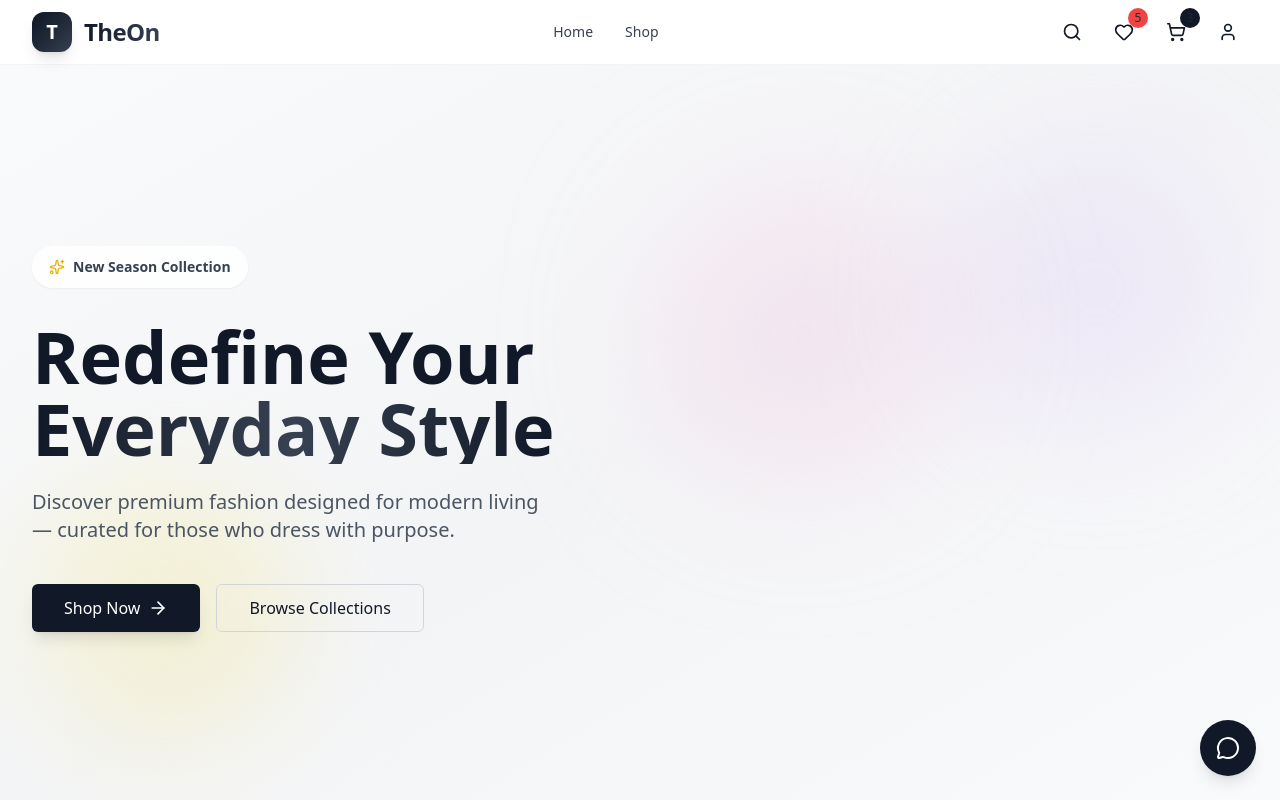
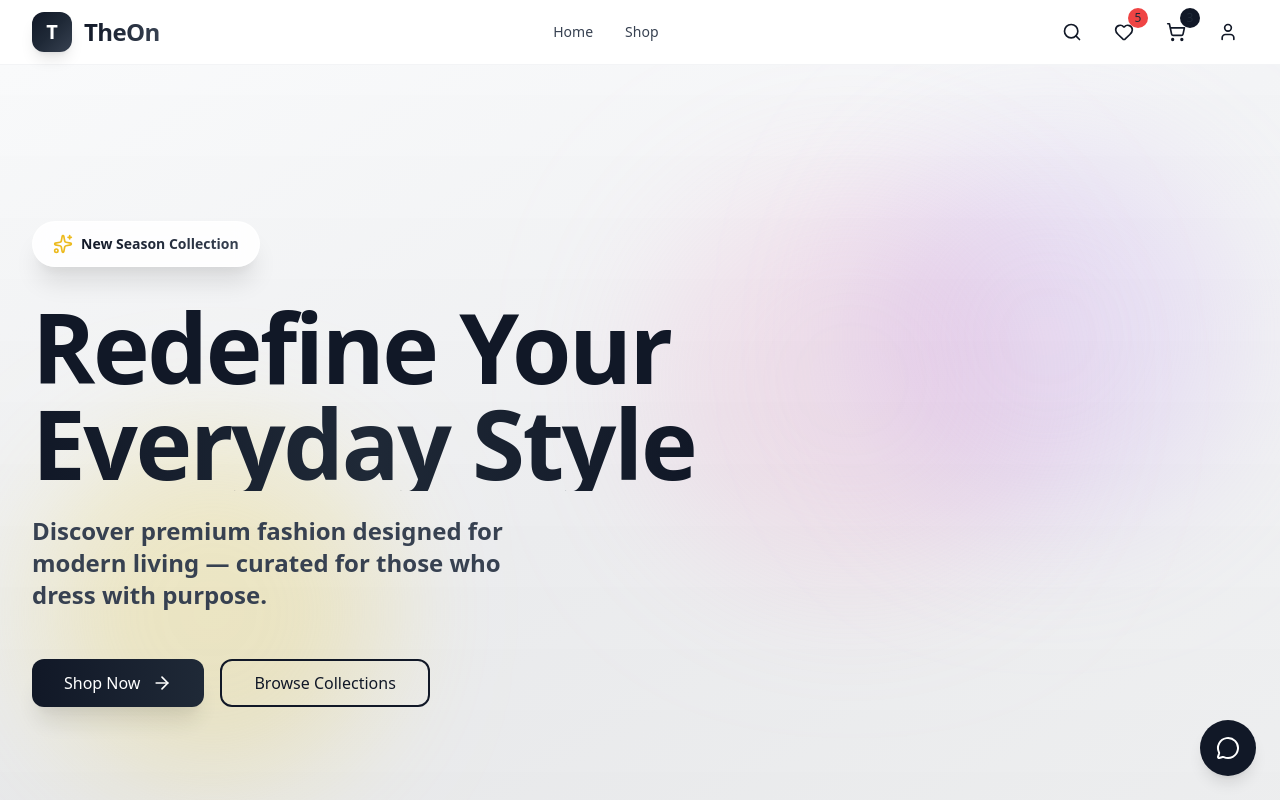
Before and after one commit to indrareddy15/theOn_u, a React (Vite) app: page / in a window 1280 px wide. Shown: the top 800 px of the page. Built offline with nearby package versions, Linux system fonts and the light colour scheme.

Commit message:
completionId: cgen-e6b2541e62ec494eade54be3636b2f30
cgen-e6b2541e62ec494eade54be3636b2f30

```diff
--- a/src/pages/Home.jsx
+++ b/src/pages/Home.jsx
@@ -43,45 +43,52 @@ export default function Home() {
 
   return (
     <div className="min-h-screen">
-      {/* Hero Section */}
-      <section className="relative h-[600px] md:h-[750px] bg-gradient-to-br from-gray-50 via-gray-100 to-gray-50 overflow-hidden">
+      {/* Hero Section - Premium Enhanced */}
+      <section className="relative h-[600px] md:h-[800px] bg-gradient-to-br from-gray-50 via-gray-100 to-gray-50 overflow-hidden group">
+        {/* Enhanced Gradient Blobs with Better Animation */}
         <div className="absolute inset-0">
-          <div className="absolute top-20 right-10 w-72 h-72 bg-purple-200 rounded-full mix-blend-multiply filter blur-3xl opacity-30 animate-blob"></div>
-          <div className="absolute bottom-20 left-10 w-72 h-72 bg-yellow-200 rounded-full mix-blend-multiply filter blur-3xl opacity-30 animate-blob animation-delay-2000"></div>
-          <div className="absolute top-40 left-1/2 w-72 h-72 bg-pink-200 rounded-full mix-blend-multiply filter blur-3xl opacity-30 animate-blob animation-delay-4000"></div>
+          <div className="absolute top-20 right-10 w-96 h-96 bg-purple-300 rounded-full mix-blend-multiply filter blur-3xl opacity-25 animate-blob"></div>
+          <div className="absolute bottom-20 left-10 w-96 h-96 bg-yellow-300 rounded-full mix-blend-multiply filter blur-3xl opacity-25 animate-blob animation-delay-2000"></div>
+          <div className="absolute top-40 left-1/2 w-96 h-96 bg-pink-300 rounded-full mix-blend-multiply filter blur-3xl opacity-20 animate-blob animation-delay-4000"></div>
+          {/* Additional subtle overlay for depth */}
+          <div className="absolute inset-0 bg-gradient-to-t from-black/5 to-transparent"></div>
         </div>
 
         <div className="relative max-w-7xl mx-auto px-4 sm:px-6 lg:px-8 h-full flex items-center">
-          <div className="max-w-2xl animate-fadeInDown">
-            <div className="inline-flex items-center gap-2 px-4 py-2.5 bg-white/80 backdrop-blur-sm rounded-full mb-8 shadow-sm hover:shadow-md transition-all duration-300 border border-white/50">
-              <Sparkles className="w-4 h-4 text-yellow-500" />
-              <span className="text-sm font-semibold text-gray-700">New Season Collection</span>
+          <div className="max-w-2xl animate-slideInLeft" style={{ animationDuration: '0.8s' }}>
+            {/* Premium Badge */}
+            <div className="inline-flex items-center gap-2 px-5 py-3 bg-white/90 backdrop-blur-md rounded-full mb-8 shadow-premium hover:shadow-premium-lg transition-all duration-300 border border-white/70 group/badge hover:scale-105">
+              <Sparkles className="w-5 h-5 text-yellow-500 animate-pulse-subtle" />
+              <span className="text-sm font-bold text-gray-800 bg-gradient-to-r from-gray-900 to-gray-700 bg-clip-text text-transparent">New Season Collection</span>
             </div>
 
-            <h1 className="text-5xl md:text-7xl font-bold text-gray-900 mb-6 leading-tight">
+            {/* Enhanced Headline with Better Typography */}
+            <h1 className="text-6xl md:text-8xl font-black text-gray-900 mb-6 leading-tight tracking-tight animate-fadeInUp" style={{ animationDelay: '0.1s' }}>
               Redefine Your
-              <span className="block bg-gradient-to-r from-gray-900 via-gray-700 to-gray-900 bg-clip-text text-transparent">
+              <span className="block bg-gradient-to-r from-gray-900 via-gray-800 to-gray-900 bg-clip-text text-transparent">
                 Everyday Style
               </span>
             </h1>
 
-            <p className="text-lg md:text-xl text-gray-600 mb-10 max-w-lg leading-relaxed font-medium">
+            {/* Enhanced Subheading */}
+            <p className="text-lg md:text-2xl text-gray-700 mb-12 max-w-lg leading-relaxed font-semibold animate-fadeInUp" style={{ animationDelay: '0.2s' }}>
               Discover premium fashion designed for modern living — curated for those who dress with purpose.
             </p>
 
-            <div className="flex flex-col sm:flex-row flex-wrap gap-4">
+            {/* Enhanced CTA Buttons */}
+            <div className="flex flex-col sm:flex-row flex-wrap gap-4 animate-fadeInUp" style={{ animationDelay: '0.3s' }}>
               <Button
                 size="lg"
-                className="bg-gray-900 hover:bg-gray-800 text-white shadow-lg hover:shadow-xl transition-all duration-300 group rounded-lg"
+                className="bg-gradient-to-r from-gray-900 to-gray-800 hover:from-gray-800 hover:to-gray-700 text-white shadow-premium hover:shadow-premium-lg transition-all duration-300 group rounded-xl font-bold text-base px-8"
                 onClick={() => navigate(createPageUrl('Shop'))}
               >
-                Shop Now
-                <ArrowRight className="ml-2 w-5 h-5 group-hover:translate-x-1 transition-transform" />
+                <span>Shop Now</span>
+                <ArrowRight className="ml-3 w-5 h-5 group-hover:translate-x-1 transition-transform duration-300" />
               </Button>
               <Button
                 size="lg"
                 variant="outline"
-                className="rounded-lg hover:bg-gray-50 transition-all duration-300"
+                className="rounded-xl hover:bg-gray-100 border-2 border-gray-900 text-gray-900 font-bold transition-all duration-300 hover:shadow-premium px-8"
                 onClick={() => navigate(createPageUrl('Shop'))}
               >
                 Browse Collections
```
